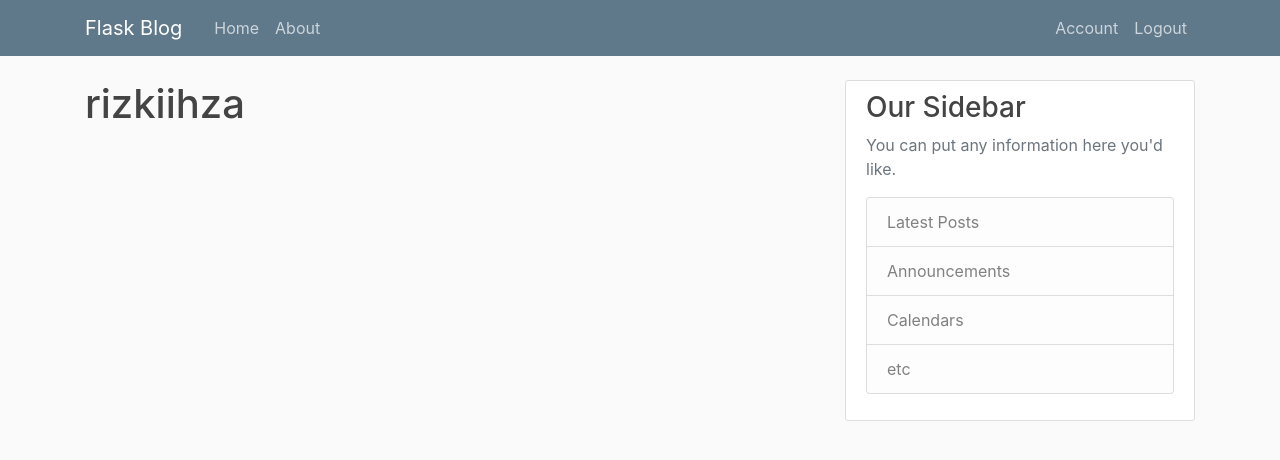
After one commit to rizkiihza/flask_example, a Flask app: page /account/ in a window 1280 px wide. The commit adds this page. Shown: the top 460 px of the page. Run offline with Flask 2, Linux system fonts and the light colour scheme; a user stored in the database is signed in; some libraries are stand-ins or nearby versions.

Commit message:
user auth

```diff
--- /dev/null
+++ b/flaskblog/routes.py
@@ -0,0 +1,90 @@
+from flask import render_template, flash, url_for, redirect, request
+from flask_login import login_user, logout_user, current_user, login_required
+
+from flaskblog.app import app, bcrypt, db
+from flaskblog.forms import RegistrationForm, LoginForm
+from flaskblog.models import User, Post
+
+posts = [
+    {
+        'author': 'Rizki Ihza Parama',
+        'title': 'Blog Post 1',
+        'content': 'First Blog Post',
+        'date': 'April 20, 2018'
+    },
+    {
+        'author': 'Nadia Dewi',
+        'title': 'Blog Post 2',
+        'content': 'Second Blog Post',
+        'date': 'April 21, 2018'
+    },
+]
+
+
+@app.route("/")
+@app.route("/home")
+def home_page():
+    return render_template('home.html', posts=posts, title='Home')
+
+
+@app.route("/about/")
+def about_page():
+    return render_template('about.html', title='About')
+
+
+@app.route("/register/", methods=['GET', 'POST'])
+def register_page():
+    form = RegistrationForm()
+    if current_user.is_authenticated:
+        return redirect(url_for('home_page'))
+
+    if form.validate_on_submit():
+        hashed_password = bcrypt.generate_password_hash(form.password.data).decode('utf-8')
+
+        try:
+            form.validate_username_and_email()
+            user = User(username=form.username.data,email=form.email.data,password=hashed_password)
+            db.session.add(user)
+            db.session.commit()
+            flash('your account has been created', 'success')
+
+            return redirect(url_for('login_page'))
+
+        except Exception as e:
+            flash(str(e), 'danger')
+            return redirect(url_for('register_page'))
+
+
+    return render_template('register.html', title="Register", form=form)
+
+
+@app.route("/login/", methods=['GET', 'POST'])
+def login_page():
+    form = LoginForm()
+    if current_user.is_authenticated:
+        return redirect(url_for('home_page'))
+
+    if form.validate_on_submit():
+        if form.validate_login():
+            flash('Login successful for account %s ' % form.email.data, 'success')
+            user = User.query.filter_by(email=form.email.data).first()
+            login_user(user,remember=form.remember.data)
+
+            next_page = request.args.get('next') if request.args.get('next') is not None \
+                                                    else url_for('home_page')
+            return redirect(next_page)
+        else:
+            flash('Wrong username or password', 'danger')
+
+    return render_template('login.html', title="Login", form=form)
+
+@app.route("/logout/")
+@login_required
+def logout_page():
+    logout_user()
+    return redirect(url_for('home_page'))
+
+@app.route("/account/")
+@login_required
+def account_page():
+    return render_template('account.html', title="Account")
--- /dev/null
+++ b/flaskblog/templates/account.html
@@ -0,0 +1,5 @@
+{% extends "layout.html" %}
+
+{% block content%}
+    <h1> {{current_user.username}}</h1>
+{% endblock content%}
--- a/templates/layout.html
+++ b/flaskblog/templates/layout.html
@@ -26,13 +26,18 @@
             </button>
             <div class="collapse navbar-collapse" id="navbarToggle">
                 <div class="navbar-nav mr-auto">
-                <a class="nav-item nav-link" href="/">Home</a>
-                <a class="nav-item nav-link" href="/about">About</a>
+                <a class="nav-item nav-link" href="{{url_for('home_page')}}">Home</a>
+                <a class="nav-item nav-link" href="{{url_for('about_page')}}">About</a>
                 </div>
                 <!-- Navbar Right Side -->
                 <div class="navbar-nav">
-                <a class="nav-item nav-link" href="/login">Login</a>
-                <a class="nav-item nav-link" href="/register">Register</a>
+                {% if current_user.is_authenticated %}
+                    <a class="nav-item nav-link" href="{{url_for('account_page')}}">Account</a>
+                    <a class="nav-item nav-link" href="{{url_for('logout_page')}}">Logout</a>
+                {% else %}
+                    <a class="nav-item nav-link" href="{{url_for('login_page')}}">Login</a>
+                    <a class="nav-item nav-link" href="{{url_for('register_page')}}">Register</a>
+                {% endif %}
                 </div>
             </div>
             </div>
--- /dev/null
+++ b/reset_migration.py
@@ -0,0 +1,6 @@
+from flaskblog.app import db
+from flaskblog.models import *
+
+if __name__=='__main__':
+    db.drop_all()
+    db.create_all()
--- /dev/null
+++ b/run.py
@@ -0,0 +1,4 @@
+from flaskblog.app import app
+
+if __name__ == '__main__':
+    app.run(debug=True)
```
Also changed, not shown: flaskblog.py (deleted, +0 -63 lines), flaskblog/app.py (added, +16 -0 lines), flaskblog/forms.py (renamed from forms.py, +16 -0 lines), flaskblog/models.py (added, +31 -0 lines), flaskblog/__init__.py (added), flaskblog/site.db (added), flaskblog/static/main.css (renamed from static/main.css), flaskblog/templates/about.html (renamed from templates/about.html), flaskblog/templates/home.html (renamed from templates/home.html), flaskblog/templates/login.html (renamed from templates/login.html), flaskblog/templates/register.html (renamed from templates/register.html), 2 other files.
